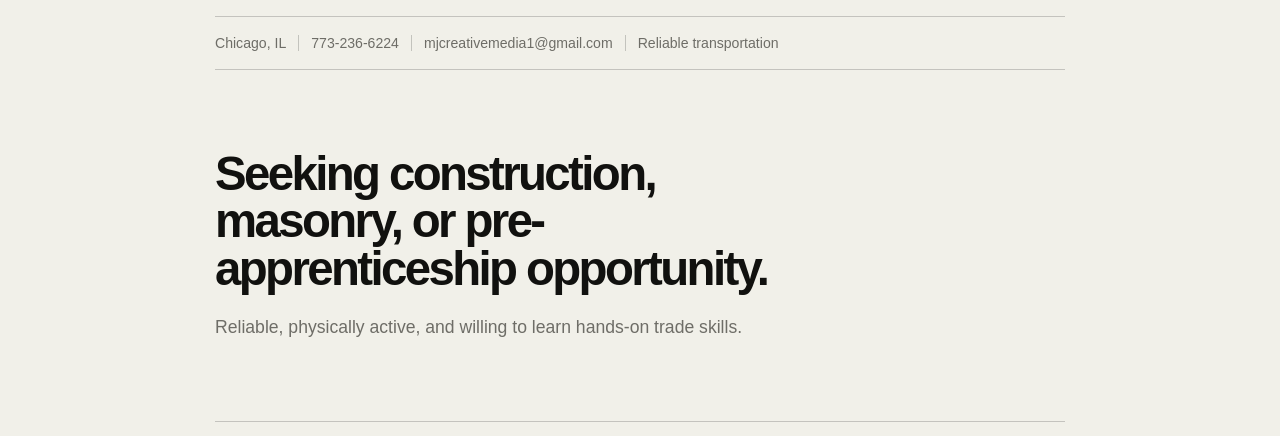
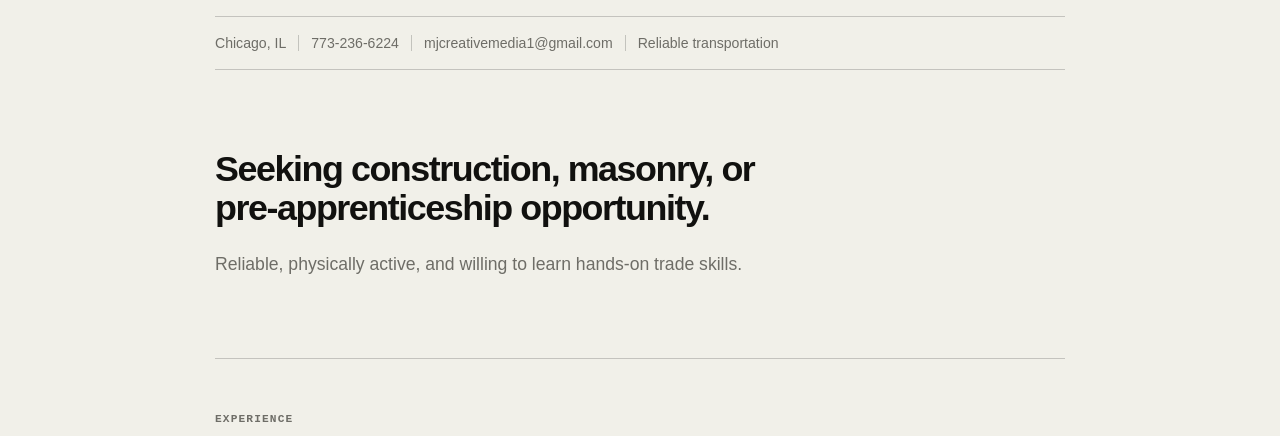
Before and after one commit to mjcreativemedia/mitchell-operating-profile, an Astro site: page / in a window 1280 px wide. Shown: the part 313-749 px from the top of the page. Built offline with nearby package versions, Linux system fonts and the light colour scheme; Astro itself is replaced by a stand-in of ours.

Commit message:
Further reduce resume summary heading

```diff
--- a/src/pages/index.astro
+++ b/src/pages/index.astro
@@ -78,7 +78,7 @@ const skills = ["Hands-on work", "Maintenance", "Tools", "Measuring", "Problem s
   .contact { display:flex; flex-wrap:wrap; gap:8px 0; padding:18px 0; border-bottom:1px solid var(--line); color:var(--muted); font-size:.88rem; }
   .contact>* { padding:0 12px; border-right:1px solid var(--line); }.contact>*:first-child { padding-left:0; }.contact>*:last-child { border:0; }
   .contact a:hover { color:var(--ink); text-decoration:underline; }
-  .summary { padding:clamp(54px, 8vw, 80px) 0; border-bottom:1px solid var(--line); }.summary h2 { max-width:620px; margin:0; font-size:clamp(1.8rem, 3.7vw, 3.25rem); line-height:1; letter-spacing:-.055em; }.summary p { max-width:610px; margin:22px 0 0; color:var(--muted); font-size:1.1rem; line-height:1.55; }
+  .summary { padding:clamp(54px, 8vw, 80px) 0; border-bottom:1px solid var(--line); }.summary h2 { max-width:580px; margin:0; font-size:clamp(1.45rem, 2.8vw, 2.4rem); line-height:1.1; letter-spacing:-.04em; }.summary p { max-width:610px; margin:22px 0 0; color:var(--muted); font-size:1.1rem; line-height:1.55; }
   .experience,.skills { padding-top:54px; }.job { display:grid; grid-template-columns:minmax(190px, .78fr) 1.22fr; gap:36px; padding:28px 0; border-top:1px solid var(--line); }.job h3 { margin:0; font-size:1.35rem; letter-spacing:-.04em; }.job-heading p { margin:5px 0 0; color:var(--muted); font-size:.88rem; line-height:1.4; }.job ul { margin:0; padding-left:18px; line-height:1.6; }.job li+li { margin-top:5px; }
   .skills { padding-bottom:20px; }.skills>div { display:flex; flex-wrap:wrap; gap:9px; }.skills span { border:1px solid var(--line); border-radius:99px; padding:8px 11px; font-size:.84rem; }
   @media (max-width:600px) { .resume { width:min(100% - 32px, 850px); padding-top:52px; }.intro { align-items:flex-start; gap:17px; }.intro img { width:57px; height:57px; margin-top:28px; }.contact { font-size:.8rem; }.contact>* { padding:0 8px; }.job { grid-template-columns:1fr; gap:15px; }.job ul { padding-left:20px; } }
```
